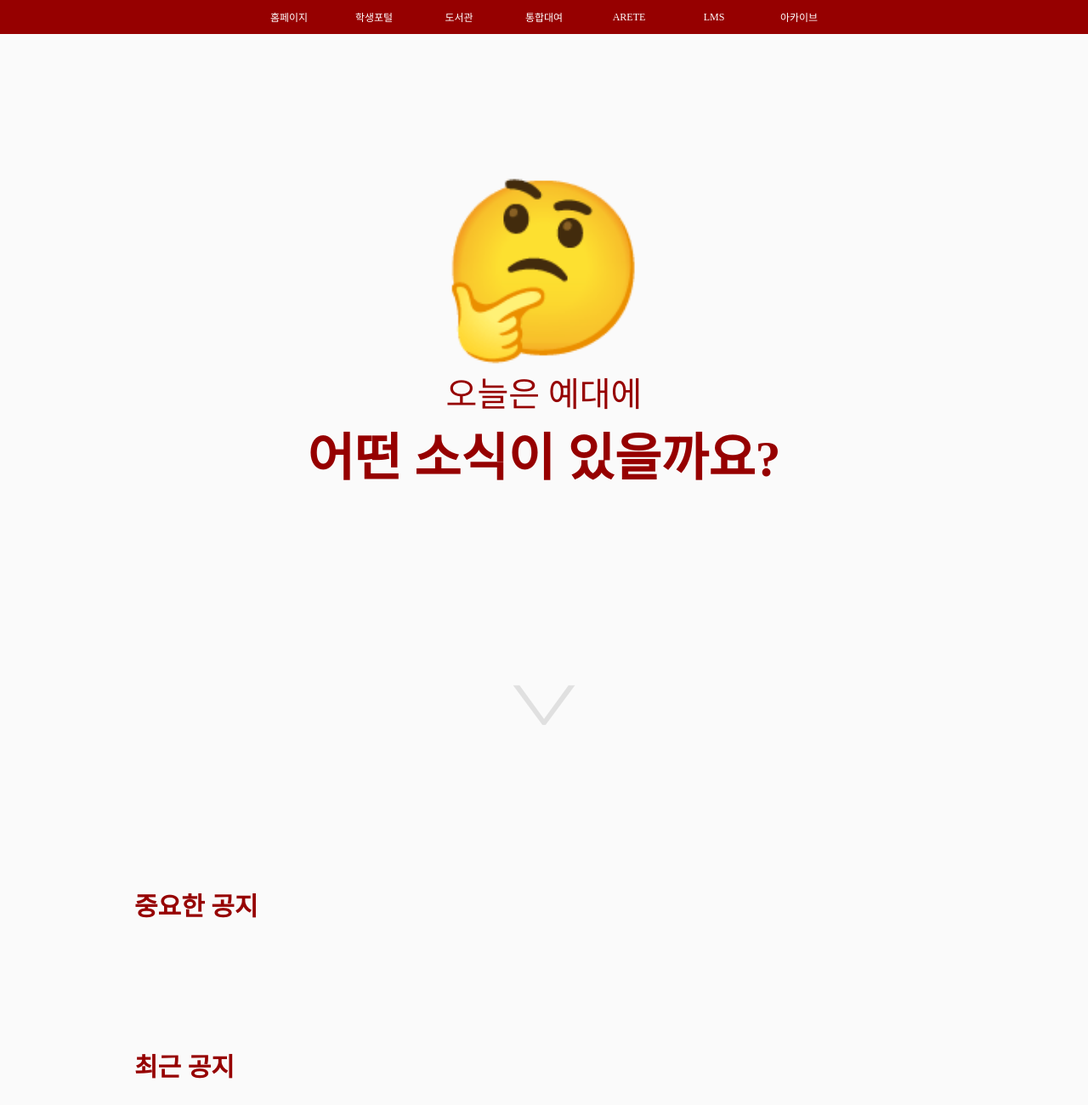
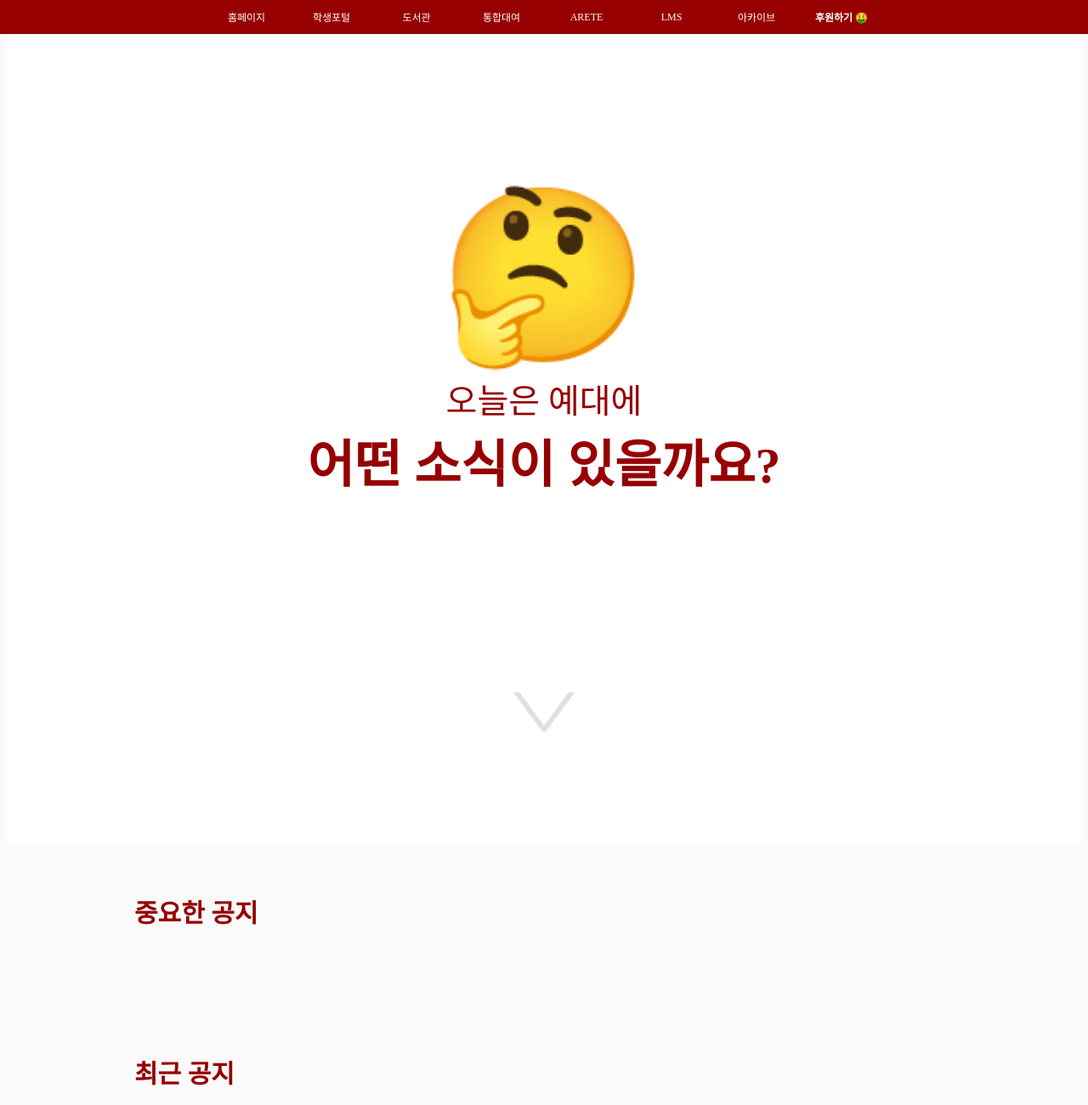
Before and after one commit to KingsMinn/siaNotice, a plain HTML site: page index.html in a window 1280 px wide. Shown: the whole page at 85% size. Drawn offline with Linux system fonts and the light colour scheme; no server answers; a web font is replaced by a local one.

Commit message:
ad donate

```diff
--- a/index.html
+++ b/index.html
@@ -12,6 +12,7 @@
             <a class="bannerButton" href="https://arete.seoularts.ac.kr">ARETE</ㅁ>
             <a class="bannerButton" href="https://eclass.seoularts.ac.kr">LMS</a>
             <a class="bannerButton" href="https://arch.seoularts.ac.kr/archive/wb/main">아카이브</a>
+            <a class="bannerButton" style="font-weight:600" href="https://toss.me/iamrumi">후원하기 🤑</a>
         </div>
         <div class="topText">
             <div class="icon">🤔</div>
@@ -82,8 +83,9 @@
         text-align: center;
         width: 100%;
         justify-content: center;
-        margin-top: 200px;
+        padding-top: 200px;
         flex-direction: column;
+        background: white;
     }
 
     .arrow{
@@ -108,7 +110,7 @@
     }
 
     .allList {
-        font-weight: 600;
+        font-weight: 500;
         font-size: 20px;
         list-style: none;
         display: flex;
```
Also changed, not shown: 1 other file.
